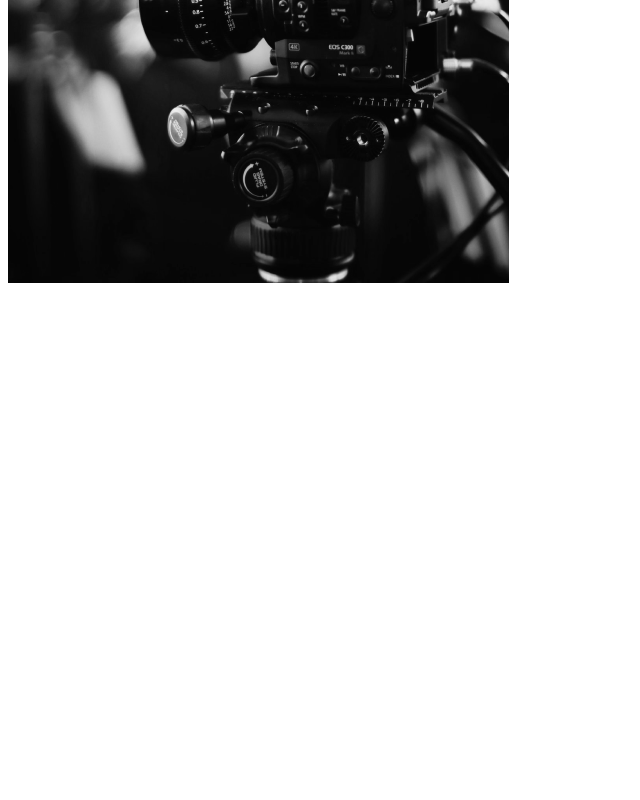
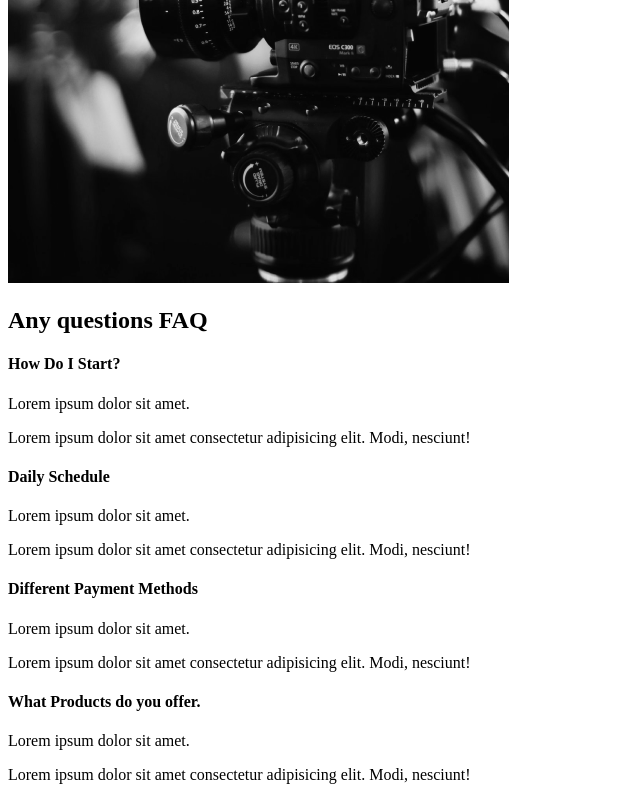
Before and after one commit to Spirit-Tiger/capture-website, a React (Create React App) app in the folder capture/: page / in a window 1280 px wide. Shown: the part 2195-2995 px from the top of the page, without its empty margins (0-640 px from the left). Before the commit the page ends 2490 px from the top, so only its background shows below. Built offline with nearby package versions, Linux system fonts and the light colour scheme.

Commit message:
Faq Section

```diff
--- /dev/null
+++ b/capture/src/components/FaqSection.jsx
@@ -0,0 +1,51 @@
+import React from "react";
+
+const FaqSection = () => {
+    return (
+        <div className="faq">
+                <h2>Any questions <span>FAQ</span></h2>
+                <div className="question">
+                    <h4>How Do I Start?</h4>
+                    <div className="answer">
+                        <p>Lorem ipsum dolor sit amet.</p>
+                        <p>
+                            Lorem ipsum dolor sit amet consectetur
+                           adipisicing elit. Modi, nesciunt!
+                        </p>
+                    </div>
+                </div>
+                <div className="question">
+                    <h4>Daily Schedule</h4>
+                    <div className="answer">
+                        <p>Lorem ipsum dolor sit amet.</p>
+                        <p>
+                            Lorem ipsum dolor sit amet consectetur
+                           adipisicing elit. Modi, nesciunt!
+                        </p>
+                    </div>
+                </div>
+                <div className="question">
+                    <h4>Different Payment Methods</h4>
+                    <div className="answer">
+                        <p>Lorem ipsum dolor sit amet.</p>
+                        <p>
+                            Lorem ipsum dolor sit amet consectetur
+                           adipisicing elit. Modi, nesciunt!
+                        </p>
+                    </div>
+                </div>
+                <div className="question">
+                    <h4>What Products do you offer.</h4>
+                    <div className="answer">
+                        <p>Lorem ipsum dolor sit amet.</p>
+                        <p>
+                            Lorem ipsum dolor sit amet consectetur
+                           adipisicing elit. Modi, nesciunt!
+                        </p>
+                    </div>
+                </div>
+        </div>
+    );
+};
+
+export default FaqSection;
--- a/capture/src/pages/AboutUs.jsx
+++ b/capture/src/pages/AboutUs.jsx
@@ -1,12 +1,14 @@
 import React from "react";
 import AboutSection from "../components/AboutSection";
 import ServicesSection from "../components/ServicesSection";
+import FaqSection from "../components/FaqSection";
 
 const AboutUs = () =>{
     return(
         <>
             <AboutSection/>
             <ServicesSection/>
+            <FaqSection/>
         </>
 
     );
```
